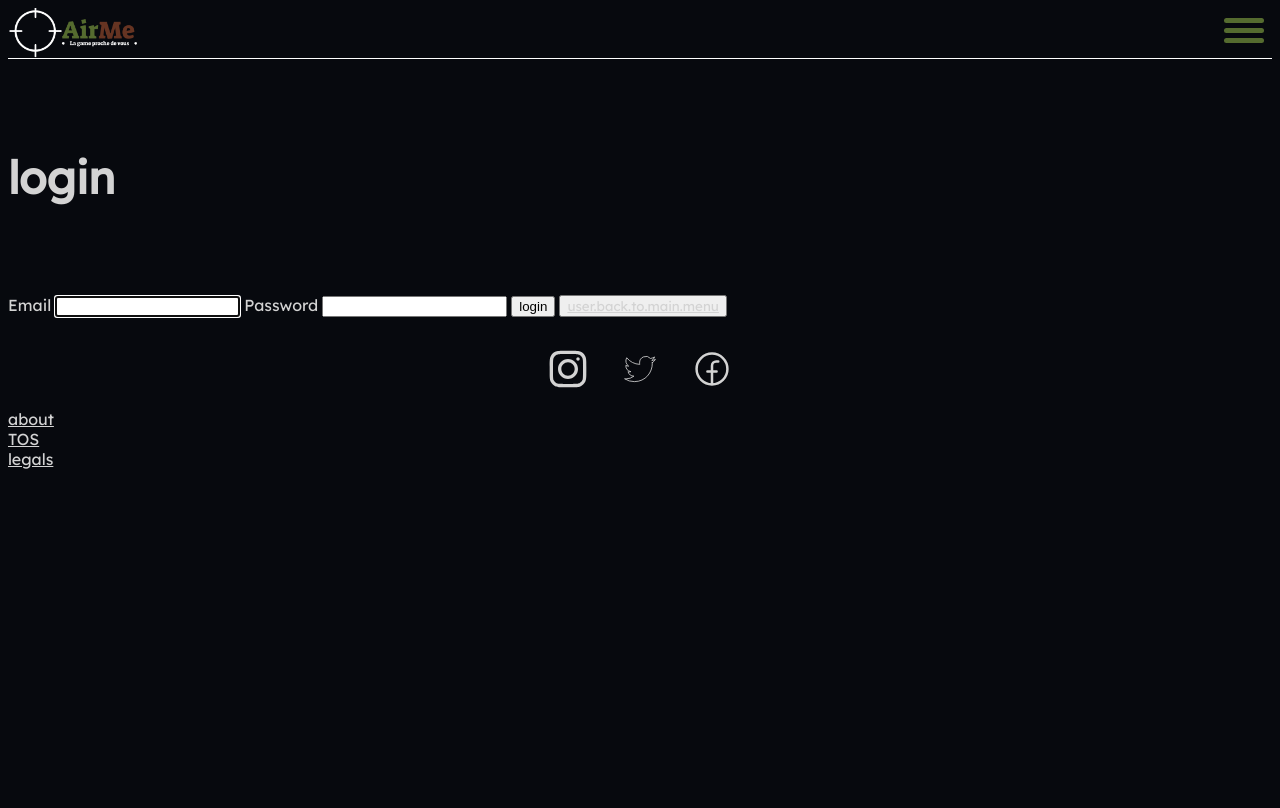
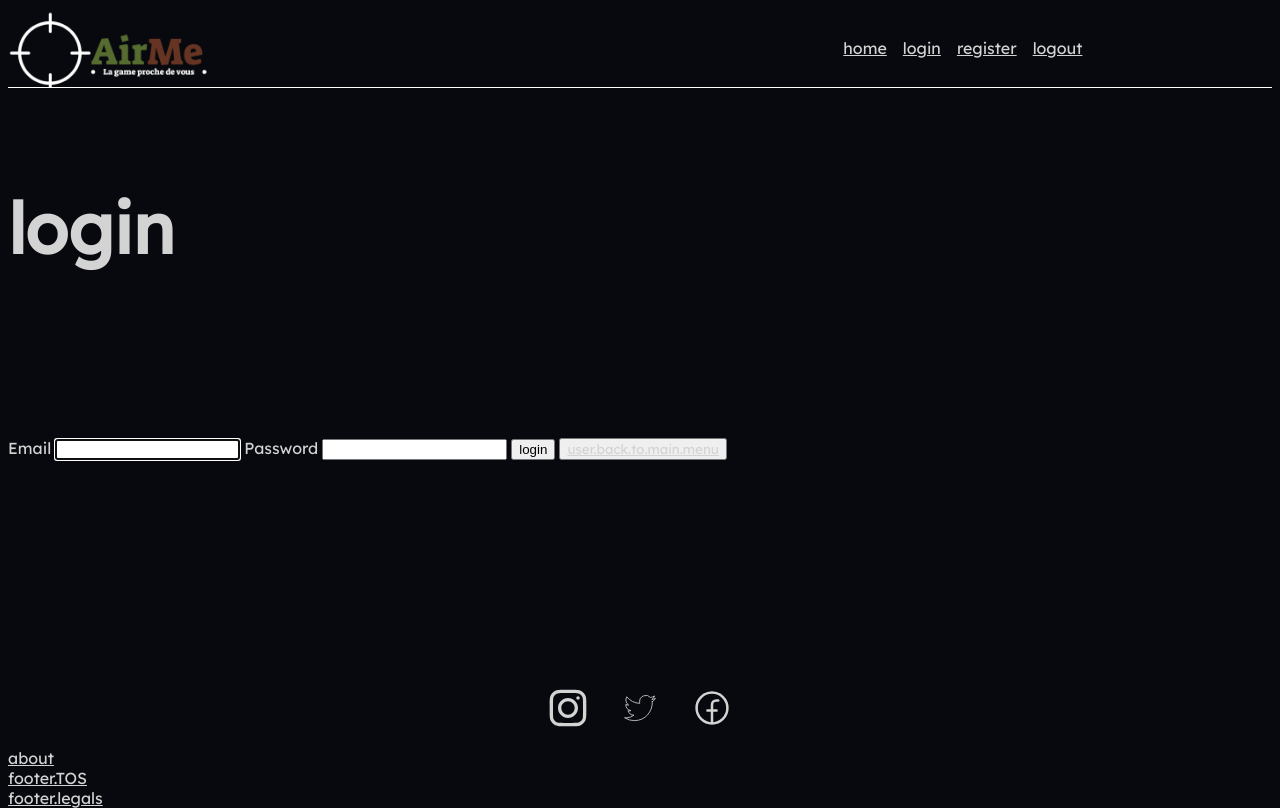
Before and after one commit to LukaLfbr/AirMe-project, a Symfony app: template templates/security/login.html.twig in a window 1280 px wide. Before the commit the page ends 469 px from the top, so only its background shows below. Run offline with Twig, Linux system fonts and the light colour scheme; the template is opened without the code that fills it, so the values that code supplies are empty; some libraries are stand-ins or nearby versions.

Commit message:
WIP. Changed front for Desktop.

```diff
--- a/assets/styles/scss/global.scss
+++ b/assets/styles/scss/global.scss
@@ -15,8 +15,19 @@ $accent-color: #3e3d3d;
   box-sizing: border-box;
 }
 
+html {
+  height: 100%;
+}
+
 body {
   background-color: $background-color;
+  display: flex;
+  flex-direction: column;
+  min-height: 100vh;
+
+  main {
+    flex: 1;
+  }
 }
 
 p,
--- a/assets/styles/scss/main.scss
+++ b/assets/styles/scss/main.scss
@@ -4,12 +4,11 @@
 }
 
 h1 {
-  margin: 2em 0;
+  margin: 1em 0 2em 0;
 }
 
 h2 {
   text-align: center;
-  margin-top: 2em;
 }
 
 .leaflet-control-attribution {
--- a/assets/styles/scss/media-queries.scss
+++ b/assets/styles/scss/media-queries.scss
@@ -1,4 +1,15 @@
 @media (min-width: 768px) {
+  .ham-menu {
+    display: none;
+  }
+
+  .nav-wrapper {
+    display: flex;
+    nav {
+      display: flex;
+    }
+  }
+
   .events-list-wrapper {
     display: block;
   }
@@ -7,34 +18,31 @@
   }
 
   h1 {
-    font-size: 45px;
+    font-size: 70px;
+    line-height: 2em;
   }
 
   .events-column {
-    // &.left {
-    //   .events-card {
-    //     &:nth-child(odd) {
-    //       background-color: $accent-color;
-    //     }
-    //   }
-    // }
-
-    // &.right {
-    //   .events-card {
-    //     &:nth-child(even) {
-    //       background-color: $accent-color;
-    //     }
-    //   }
-    // }
-
-    // TODO decide wich style is more accessibility friendly
-
     .events-card {
       &:nth-child(even) {
         background-color: $accent-color;
       }
     }
   }
+
+  .cards-wrapper {
+    display: grid;
+    grid-template-columns: repeat(2, 1fr);
+    width: 80%;
+    margin: auto;
+    align-items: center;
+    gap: 2em;
+    .cards {
+      width: 100%;
+      height: 100%;
+      gap: 0em;
+    }
+  }
 }
 
 @media (min-width: 1024px) and (max-width: 1280px) {
--- a/assets/styles/scss/nav.scss
+++ b/assets/styles/scss/nav.scss
@@ -1,8 +1,13 @@
+.nav-wrapper {
+  display: flex;
+  justify-content: space-between;
+  position: relative;
+  border-bottom: 1px solid white;
+  height: 10vh;
+
   nav {
-  visibility: hidden;
-  display: flex;
-  width: 100%;
-  position: absolute;
+    display: none;
+    margin-right: 15%;
 
     ul {
       display: flex;
@@ -15,19 +20,9 @@ nav {
     }
   }
 
-.nav-wrapper {
-  display: flex;
-  position: relative;
-  justify-content: space-between;
-  border-bottom: 1px solid white;
-
   .nav-logo-wrapper {
-    width: 130px;
-    height: 50px;
+    width: 200px;
     overflow: hidden;
-    display: flex;
-    align-items: center;
-    justify-content: center;
     position: relative;
 
     .nav-logo {
@@ -36,7 +31,7 @@ nav {
       height: auto;
       object-fit: cover;
       position: absolute;
-      top: -42px;
+      top: -55px;
       left: 0;
     }
   }
--- a/templates/base.html.twig
+++ b/templates/base.html.twig
@@ -80,8 +80,8 @@
 
     <div class="footer-legals-wrapper">
         <a href="">{{ 'about'|trans }}</a>
-        <a href="">{{ 'TOS'|trans }}</a>
-        <a href="">{{ 'legals'|trans }}</a>
+        <a href="">{{ 'footer.TOS'|trans }}</a>
+        <a href="">{{ 'footer.legals'|trans }}</a>
     </div>
 </div>
 {% endblock %}
--- a/templates/events/events.html.twig
+++ b/templates/events/events.html.twig
@@ -98,10 +98,12 @@
     <span class="main-separator"></span>
 
     <section id="cards-section">
+    <div class="cards-wrapper">
     <div class="cards"><h3 class="cards-title">{{'main.cards.first.title'|trans}} </h3><a>{{'main.cards.first.button'|trans }}</a><div></div></div>
     <div class="cards"><h3 class="cards-title">{{'main.cards.second.title'|trans}}</h3><a>{{'main.cards.second.button'|trans }}</a><div></div></div>
     <div class="cards"><h3 class="cards-title">{{'main.cards.third.title'|trans}}</h3><a>{{'main.cards.third.button'|trans }}</a><div></div></div>
     <div class="cards"><h3 class="cards-title">{{'main.cards.fourth.title'|trans}}</h3><a>{{'main.cards.fourth.button'|trans }}</a><div></div></div>
+    </div>
     </section>
 
     <span class="main-separator"></span>
@@ -137,8 +139,6 @@
         </div>
     </section>
 
-    <span class="main-separator"></span>
-
 </main>
 
     <script src="http://cdn.leafletjs.com/leaflet-0.7.3/leaflet.js"></script>
--- a/templates/security/login.html.twig
+++ b/templates/security/login.html.twig
@@ -4,6 +4,7 @@
 {% endblock %}
 
 {% block body %}
+<main>
 	<form method="post">
 		{% if error %}
 			<div class="alert alert-danger">{{ error.messageKey|trans(error.messageData, 'security') }}</div>
@@ -44,4 +45,5 @@
 			<a href="{{ path('app_home') }}">{{"user.back.to.main.menu"|trans}} </a>
 		</button>
 	</form>
+	</main>
 {% endblock %}
```
Also changed, not shown: other parts of assets/styles/scss/main.scss (+29 -9 lines), public/assets/css/app.css, 1 other file. Lines whose indentation alone changed are shown as unchanged.
